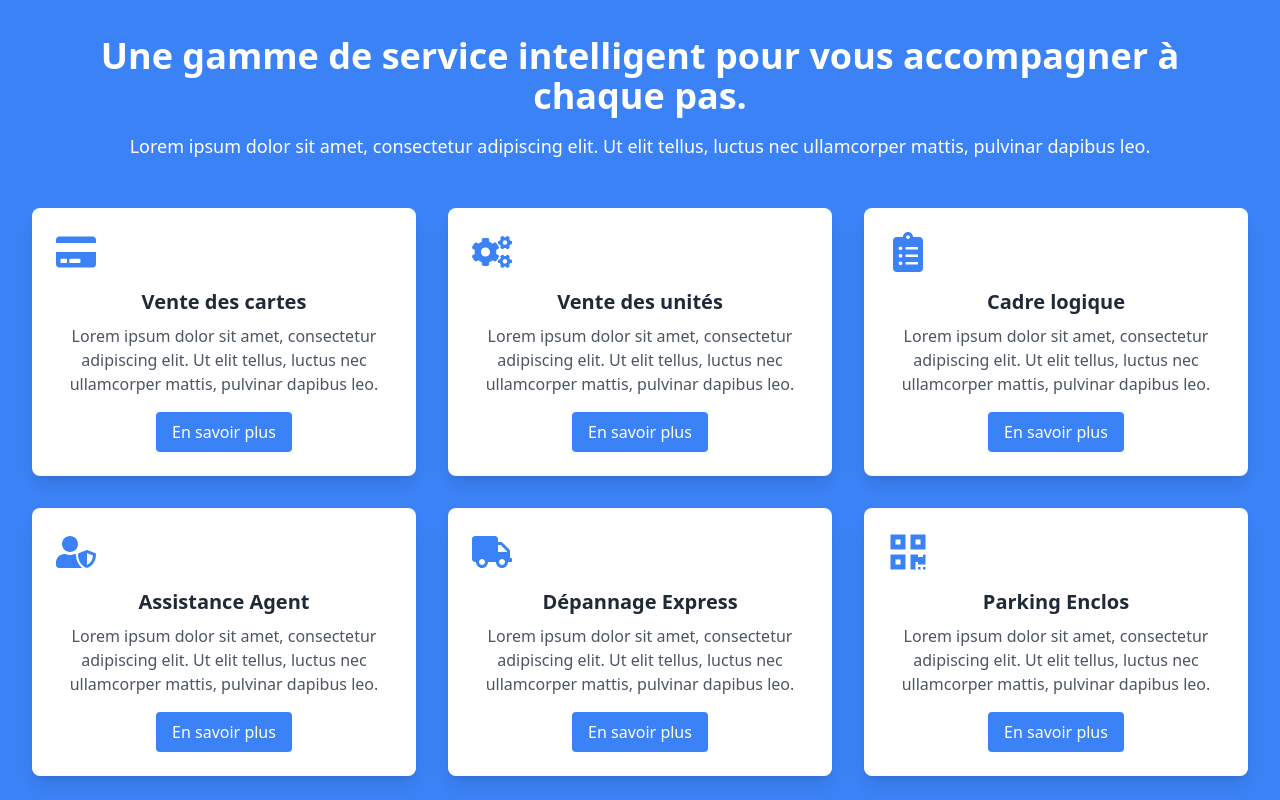
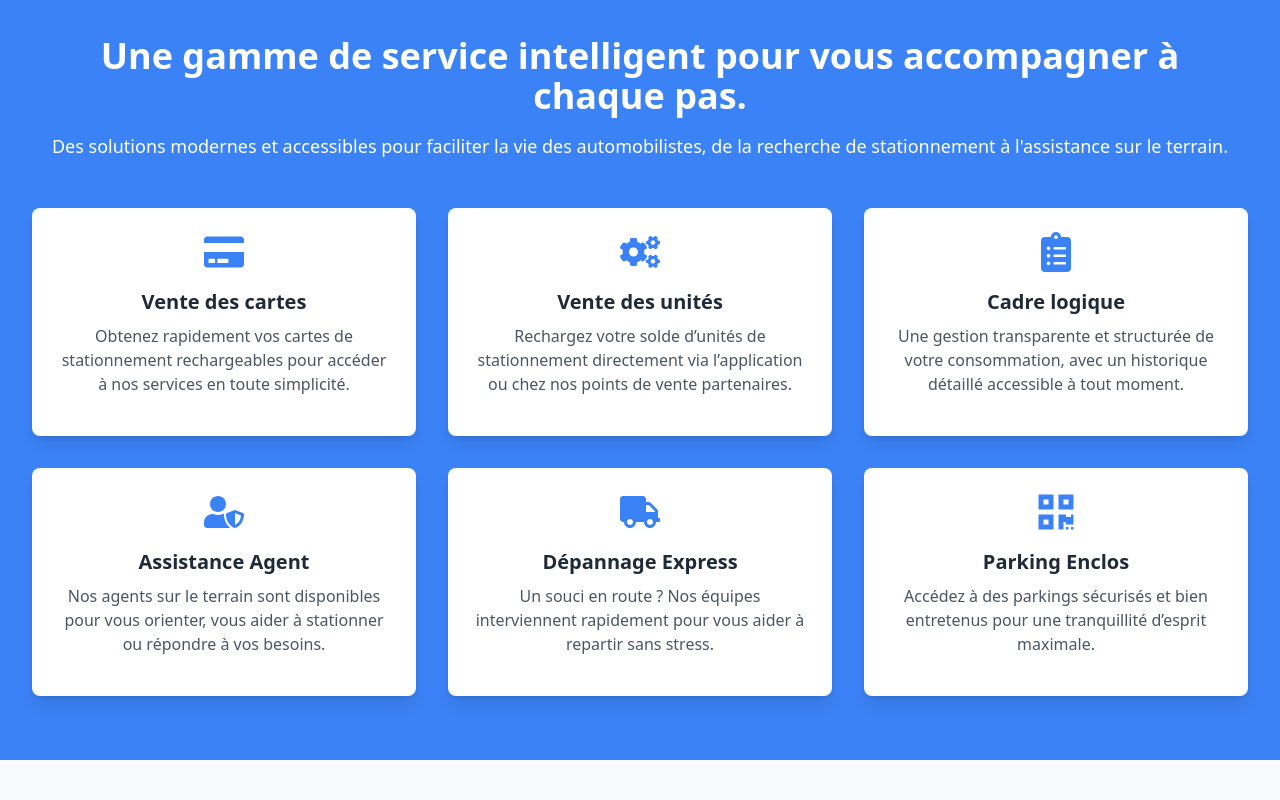
Before and after one commit to WinLuyeye/cps-website, a Next.js app: page / in a window 1280 px wide. Shown: the part 3160-3960 px from the top of the page. Built offline with nearby package versions, Linux system fonts and the light colour scheme.

Commit message:
Refact Services Section in Home Page

```diff
--- a/src/components/ServicesSection.js
+++ b/src/components/ServicesSection.js
@@ -1,5 +1,12 @@
 import React from "react";
-import { FaCreditCard, FaCogs, FaClipboardList, FaUserShield, FaTruck, FaQrcode } from "react-icons/fa";
+import {
+  FaCreditCard,
+  FaCogs,
+  FaClipboardList,
+  FaUserShield,
+  FaTruck,
+  FaQrcode,
+} from "react-icons/fa";
 
 const ServicesSection = () => {
   const services = [
@@ -7,37 +14,37 @@ const ServicesSection = () => {
       icon: <FaCreditCard size={40} className="text-blue-500" />,
       title: "Vente des cartes",
       description:
-        "Lorem ipsum dolor sit amet, consectetur adipiscing elit. Ut elit tellus, luctus nec ullamcorper mattis, pulvinar dapibus leo.",
+        "Obtenez rapidement vos cartes de stationnement rechargeables pour accéder à nos services en toute simplicité.",
     },
     {
       icon: <FaCogs size={40} className="text-blue-500" />,
       title: "Vente des unités",
       description:
-        "Lorem ipsum dolor sit amet, consectetur adipiscing elit. Ut elit tellus, luctus nec ullamcorper mattis, pulvinar dapibus leo.",
+        "Rechargez votre solde d’unités de stationnement directement via l’application ou chez nos points de vente partenaires.",
     },
     {
       icon: <FaClipboardList size={40} className="text-blue-500" />,
       title: "Cadre logique",
       description:
-        "Lorem ipsum dolor sit amet, consectetur adipiscing elit. Ut elit tellus, luctus nec ullamcorper mattis, pulvinar dapibus leo.",
+        "Une gestion transparente et structurée de votre consommation, avec un historique détaillé accessible à tout moment.",
     },
     {
       icon: <FaUserShield size={40} className="text-blue-500" />,
       title: "Assistance Agent",
       description:
-        "Lorem ipsum dolor sit amet, consectetur adipiscing elit. Ut elit tellus, luctus nec ullamcorper mattis, pulvinar dapibus leo.",
+        "Nos agents sur le terrain sont disponibles pour vous orienter, vous aider à stationner ou répondre à vos besoins.",
     },
     {
       icon: <FaTruck size={40} className="text-blue-500" />,
       title: "Dépannage Express",
       description:
-        "Lorem ipsum dolor sit amet, consectetur adipiscing elit. Ut elit tellus, luctus nec ullamcorper mattis, pulvinar dapibus leo.",
+        "Un souci en route ? Nos équipes interviennent rapidement pour vous aider à repartir sans stress.",
     },
     {
       icon: <FaQrcode size={40} className="text-blue-500" />,
       title: "Parking Enclos",
       description:
-        "Lorem ipsum dolor sit amet, consectetur adipiscing elit. Ut elit tellus, luctus nec ullamcorper mattis, pulvinar dapibus leo.",
+        "Accédez à des parkings sécurisés et bien entretenus pour une tranquillité d’esprit maximale.",
     },
   ];
 
@@ -48,20 +55,22 @@ const ServicesSection = () => {
           Une gamme de service intelligent pour vous accompagner à chaque pas.
         </h2>
         <p className="text-lg mb-12">
-          Lorem ipsum dolor sit amet, consectetur adipiscing elit. Ut elit tellus, luctus nec ullamcorper mattis, pulvinar dapibus leo.
+          Des solutions modernes et accessibles pour faciliter la vie des
+          automobilistes, de la recherche de stationnement à l&apos;assistance
+          sur le terrain.
         </p>
         <div className="grid grid-cols-1 sm:grid-cols-2 lg:grid-cols-3 gap-8">
           {services.map((service, index) => (
             <div
               key={index}
-              className="bg-white text-gray-800 p-6 rounded-lg shadow-lg text-center"
+              className="bg-white text-gray-800 p-6 rounded-lg shadow-lg flex flex-col items-center text-center"
             >
               <div className="mb-4">{service.icon}</div>
               <h3 className="text-xl font-bold mb-2">{service.title}</h3>
               <p className="text-gray-600 mb-4">{service.description}</p>
-              <button className="bg-blue-500 text-white px-4 py-2 rounded hover:bg-blue-600">
-                En savoir plus
-              </button>
+              {/* <button className="bg-blue-500 text-white px-4 py-2 rounded hover:bg-blue-600">
+        En savoir plus
+      </button> */}
             </div>
           ))}
         </div>
```
